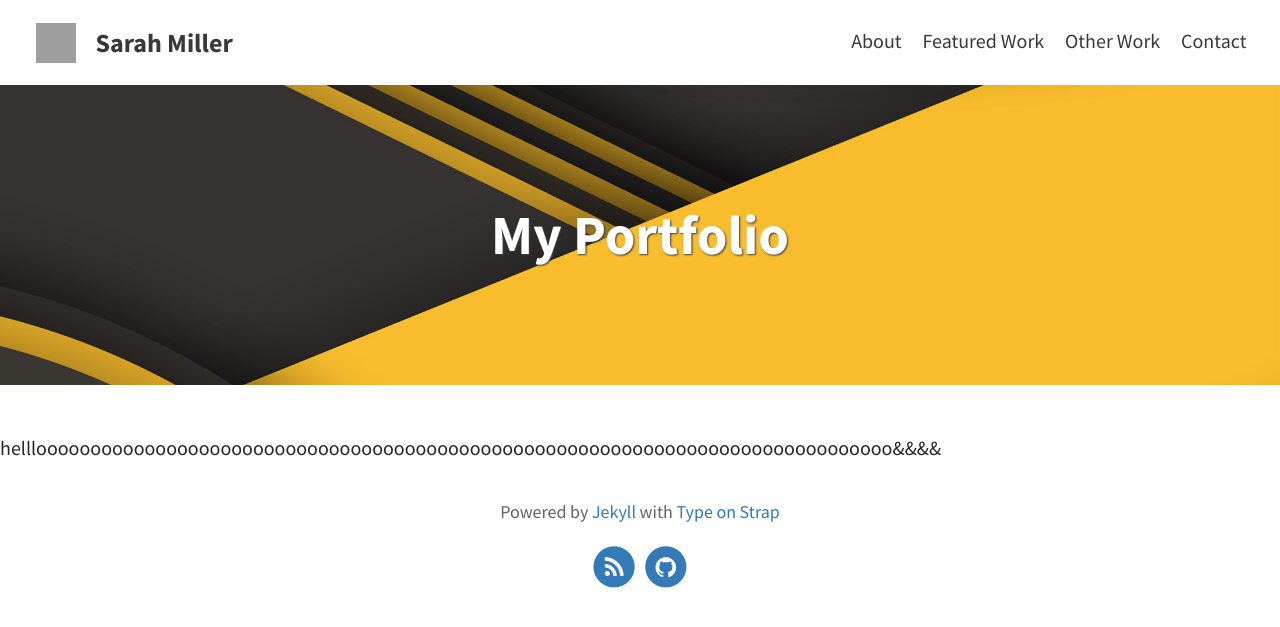
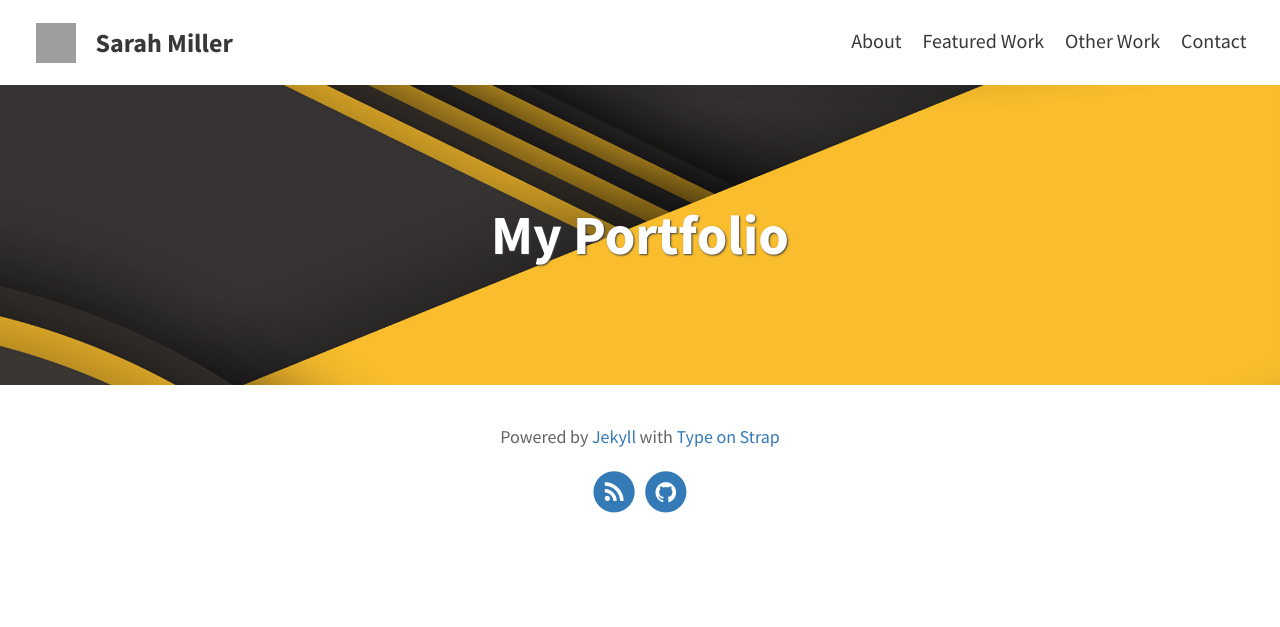
Before and after one commit to smillerworks/portfolio, a Jekyll site: the page built from index.html, in a window 1280 px wide. Shown: the top 627 px of the page. Built offline with Jekyll 4.4.1, drawn with Linux system fonts in a browser that asks for light colours; the list of posts is cut into pages by our own code; grey boxes are pictures that could not be loaded.

Commit message:
Update home.html

```diff
--- a/_layouts/home.html
+++ b/_layouts/home.html
@@ -9,14 +9,4 @@ layout: default
         <h1> {{ site.header_text | default: "Change <code>header_text</code> in <code>_config.yml</code>"}} </h1>
     </div>
 
-    <section class="post-content">
-    {% if page.bootstrap %}
-    <div class="bootstrap-iso">
-    {% endif %}
-	    {{ content }}
-    {% if page.bootstrap %}
-    </div>
-    {% endif %}
-    </section>
-
 </div>
```
